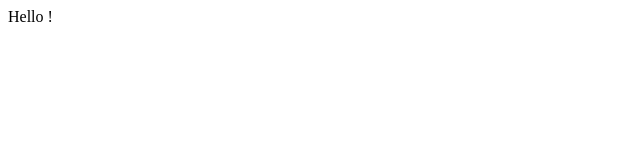
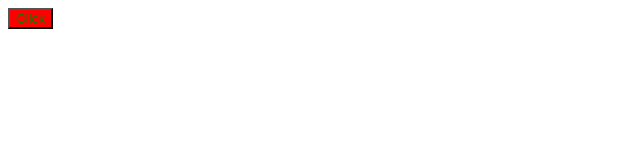
Before and after one commit to SozonikOleg/Webpack, a React app: page / in a window 1280 px wide. Shown: the top 160 px of the page, without its empty margins (0-640 px from the left). Built offline with nearby package versions, Linux system fonts and the light colour scheme; the HTML template or start-up script is replaced by a standard one.

Commit message:
add: scss

```diff
--- a/package.json
+++ b/package.json
@@ -17,11 +17,15 @@
     "@types/react-dom": "^18.2.25",
     "@types/webpack": "^5.28.5",
     "@types/webpack-dev-server": "^4.7.2",
+    "css-loader": "^7.1.1",
     "html-webpack-plugin": "^5.6.0",
+    "sass": "^1.75.0",
+    "sass-loader": "^14.2.1",
+    "style-loader": "^4.0.0",
     "ts-loader": "^9.5.1",
     "ts-node": "^10.9.2",
     "typescript": "^5.4.5",
-    "webpack": "^5.90.3",
+    "webpack": "^5.91.0",
     "webpack-cli": "^5.1.4",
     "webpack-dev-server": "^4.15.1"
   },
--- /dev/null
+++ b/src/components/App.scss
@@ -0,0 +1,6 @@
+button {
+    background: red;
+    span {
+        color: green
+    }
+}
--- a/src/components/App.tsx
+++ b/src/components/App.tsx
@@ -1,5 +1,8 @@
 import React from 'react';
+import './App.scss'
 
 export const App = () => {
-    return <div>Hello !</div>
+    return <div> <button>
+        <span>Click</span>
+      </button></div>
 }
--- a/webpack.config.ts
+++ b/webpack.config.ts
@@ -28,6 +28,17 @@ export default (env: EnvVariables) => {
         module: {
             rules: [
                 {
+                    test: /\.s[ac]ss$/i,
+                    use: [
+                        // Creates `style` nodes from JS strings
+                        "style-loader",
+                        // Translates CSS into CommonJS
+                        "css-loader",
+                        // Compiles Sass to CSS
+                        "sass-loader",
+                    ],
+                },
+                {
                     test: /\.tsx?$/,
                     use: 'ts-loader',
                     exclude: /node_modules/,
```
Also changed, not shown: 1 other file (tests, documents, lock files or other folders).
